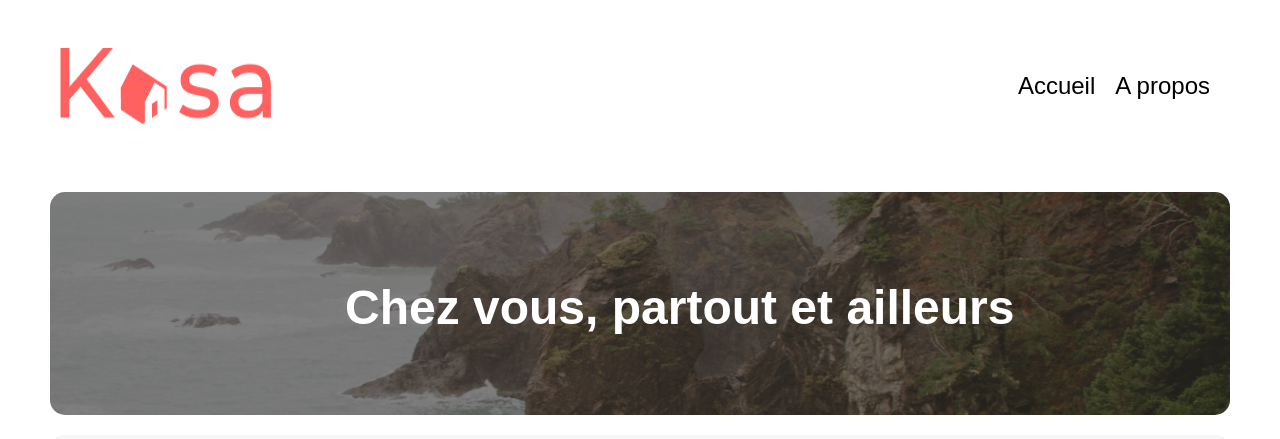
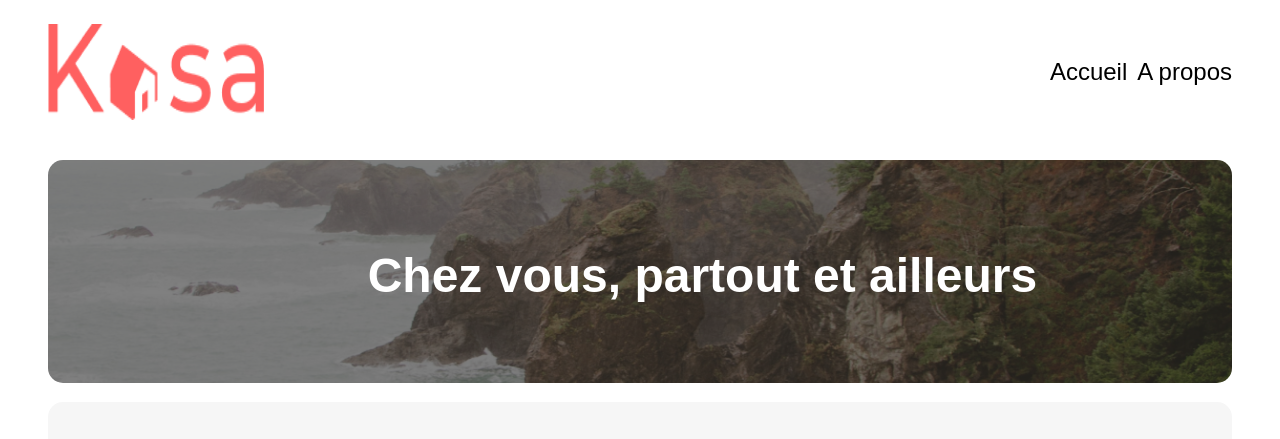
Before and after one commit to Azherak/kasa, a React (Create React App) app: page / in a window 1280 px wide. Shown: the top 439 px of the page. Built offline with nearby package versions, Linux system fonts and the light colour scheme; the HTML template or start-up script is replaced by a standard one.

Commit message:
media:. 375px pour home

```diff
--- a/src/components/About/index.jsx
+++ b/src/components/About/index.jsx
@@ -10,7 +10,7 @@ function About(){
                 <img src={img} alt="montagnes et lac"></img>
             </div>
             <div>
-                <InfoBox word="Fiabilité" explanation="Les annonces postées sur Kasa garantissent une fiabilité totale. Les photos sont conformesaux logements, et toutes les informations sont régulièrement vérifiées par nos équipes." />
+                <InfoBox word="Fiabilité" explanation="Les annonces postées sur Kasa garantissent une fiabilité totale. Les photos sont conformes aux logements, et toutes les informations sont régulièrement vérifiées par nos équipes." />
                 <InfoBox word="Respect" explanation="La bienveillance fait partie des valeurs fondatrices de Kasa. Tout comportement discriminatoire ou de perturbation du voisinage entrainera une exclusion de la plateforme." />
                 <InfoBox word="Service" explanation="La bienveillance fait partie des valeurs fondatrices de Kasa. Tout comportement discriminatoire ou de perturbation du voisinage entrainera une exclusion de la plateforme." />
                 <InfoBox word="Sécurité" explanation="La sécurité est la priorité de Kasa. Aussi bien pour nos hôtes que pour les voyageurs, chaque logement correspond aux critères de sécurité établis par nos services. En laissant une note aussi bien à l'hôte qu'au locataire, cela permet à nos équipes de vérifier que les standards sont bien respectés. Nous organisons également des ateliers sur la sécurité domestique pour nos hôtes." />
--- a/src/style/about.scss
+++ b/src/style/about.scss
@@ -38,8 +38,9 @@
 	margin: 20px 180px;
 	overflow: hidden;
 	max-height: 0;
-	transition: max-height 0.5s cubic-bezier(1,0,0,1);
+	transition: max-height 0.5s cubic-bezier(0.5,0.3,0.3,0.5);
 	&.explanation.open {
 		max-height: 1000px;
+
 	  }
 }
--- a/src/style/header.scss
+++ b/src/style/header.scss
@@ -5,15 +5,24 @@
 nav {
 	display: flex;
 	justify-content: space-between;
-	padding: 10px;
+	align-items: center;
 }
+
+nav img {
+	width: 9em;
+	height: 4em;
+	@media (max-width: 375px) {
+		height: 3.5em;
+	}
+}
+
 ul {
+	padding: 0;
 	list-style: none;
 	display: flex;
+	gap: 10px;
 }
-li {
-	margin: 0 10px;
-}
+
 a {
 	text-decoration: none;
 }
@@ -26,7 +35,13 @@ a.active {
 		color: $color_2;
 		text-decoration: underline;
 	}
+	@media (max-width: 375px) {
+		font-size: 1.3em;
+	}
 }
 header {
-	padding: 38px 50px;
+	padding: 1.5rem 3rem;
+	@media (max-width: 375px) {
+		padding: 0.7rem 1.5rem;
+	}
 }
--- a/src/style/home.scss
+++ b/src/style/home.scss
@@ -5,7 +5,7 @@
 .Home-titre {
 	height: 223px;
 	overflow: hidden;
-	margin: 20px 50px;
+	margin: 1rem 3rem;
 	position: relative;
 	img {
 		width: 100%;
@@ -19,7 +19,17 @@
 		color: $color_1;
 		position: absolute;
 		top: 25%;
-		left: 25%;
+		left: 27%;
+		@media (max-width: 375px) {
+			top: 25%;
+			left: 5%;
+			font-size: 1.6em;
+			margin: 0 4.5em 0 0;
+		}
+	}
+	@media (max-width: 375px) {
+		height: 6.95rem;
+		margin: 0.5rem 1.5rem;
 	}
 }
 
@@ -28,9 +38,13 @@
 .container {
 	display: flex;
 	flex-wrap: wrap;
-	margin: 20px 50px;
+	margin: 1.2rem 3rem;
 	background-color: $background-color_4;
 	border-radius: 15px;
+	@media (max-width: 375px) {
+		margin: 1rem 1.5rem;
+		gap: 5vw;
+	}
 }
 
 /* Square */
@@ -66,4 +80,9 @@
 		color: $color_1;
 		text-decoration: none;
 	}
+	@media (max-width: 375px) {
+		width: 87vw;
+		height: 87vw;
+		margin: 0;
+	}
 }
--- a/src/style/index.css
+++ b/src/style/index.css
@@ -1,7 +1,12 @@
 body {
   margin: 0;
   font-family: "Montserrat", sans-serif;
-  font-size: 24px;
+  font-size: 1.5rem;
+}
+@media (max-width: 375px) {
+  body {
+    font-size: 0.9rem;
+  }
 }
 
 /* About */
@@ -42,7 +47,7 @@ body {
   margin: 20px 180px;
   overflow: hidden;
   max-height: 0;
-  transition: max-height 0.5s cubic-bezier(1, 0, 0, 1);
+  transition: max-height 0.5s cubic-bezier(0.5, 0.3, 0.3, 0.5);
 }
 .explanation.explanation.open {
   max-height: 1000px;
@@ -75,24 +80,40 @@ footer {
   justify-content: center;
   flex-direction: column;
   align-items: center;
-  padding: 20px;
+  padding: 2rem;
   margin-top: 2em;
+}
+footer p {
+  margin: 0.5em 1.5em;
+}
+@media (max-width: 375px) {
+  footer {
+    padding: 1rem 7rem;
+  }
 }
 
 /* Header */
 nav {
   display: flex;
   justify-content: space-between;
-  padding: 10px;
+  align-items: center;
+}
+
+nav img {
+  width: 9em;
+  height: 4em;
+}
+@media (max-width: 375px) {
+  nav img {
+    height: 3.5em;
+  }
 }
 
 ul {
+  padding: 0;
   list-style: none;
   display: flex;
-}
-
-li {
-  margin: 0 10px;
+  gap: 10px;
 }
 
 a {
@@ -110,16 +131,26 @@ a.active {
   color: black;
   text-decoration: underline;
 }
+@media (max-width: 375px) {
+  .liens-header {
+    font-size: 1.3em;
+  }
+}
 
 header {
-  padding: 38px 50px;
+  padding: 1.5rem 3rem;
+}
+@media (max-width: 375px) {
+  header {
+    padding: 0.7rem 1.5rem;
+  }
 }
 
 /* Home */
 .Home-titre {
   height: 223px;
   overflow: hidden;
-  margin: 20px 50px;
+  margin: 1rem 3rem;
   position: relative;
 }
 .Home-titre img {
@@ -134,16 +165,36 @@ header {
   color: white;
   position: absolute;
   top: 25%;
-  left: 25%;
+  left: 27%;
+}
+@media (max-width: 375px) {
+  .Home-titre h1 {
+    top: 25%;
+    left: 5%;
+    font-size: 1.6em;
+    margin: 0 4.5em 0 0;
+  }
+}
+@media (max-width: 375px) {
+  .Home-titre {
+    height: 6.95rem;
+    margin: 0.5rem 1.5rem;
+  }
 }
 
 /* Container */
 .container {
   display: flex;
   flex-wrap: wrap;
-  margin: 20px 50px;
+  margin: 1.2rem 3rem;
   background-color: #F6F6F6;
   border-radius: 15px;
+}
+@media (max-width: 375px) {
+  .container {
+    margin: 1rem 1.5rem;
+    gap: 5vw;
+  }
 }
 
 /* Square */
@@ -177,6 +228,13 @@ header {
   text-align: left;
   color: white;
   text-decoration: none;
+}
+@media (max-width: 375px) {
+  .square {
+    width: 87vw;
+    height: 87vw;
+    margin: 0;
+  }
 }
 
 /* Logements */
--- a/src/style/index.scss
+++ b/src/style/index.scss
@@ -3,7 +3,10 @@
 body {
 	margin: 0;
 	font-family: $font-family_1;
-	font-size: 24px;
+	font-size: 1.5rem;
+	@media (max-width: 375px) {
+		font-size: 0.9rem;
+	}
 }
 
 @import 'about.scss';
```
Also changed, not shown: src/style/footer.scss (+8 -1 lines), 1 other file (tests, documents, lock files or other folders).
